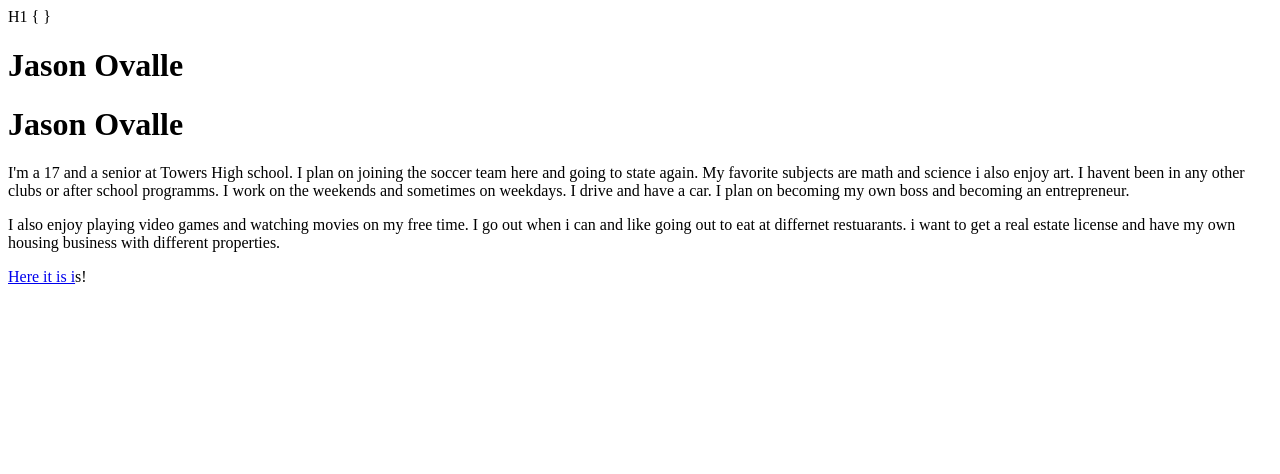
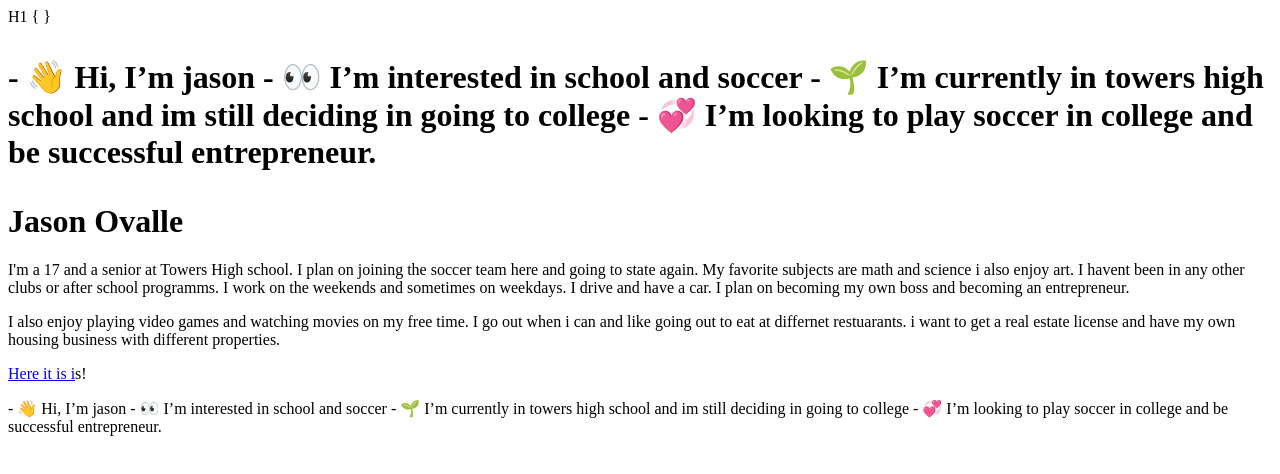
Before and after one commit to Bartolon1/Bartolon1.github.io, a plain HTML site: page index.html in a window 1280 px wide. Drawn offline with Linux system fonts and the light colour scheme.

Commit message:
Update index.html

```diff
--- a/index.html
+++ b/index.html
@@ -4,7 +4,13 @@ H1 {
  </head>
  <body>
  <H1>
-  Jason Ovalle
+  </html>
+  <p>
+- 👋 Hi, I’m jason
+- 👀 I’m interested in school and soccer
+- 🌱 I’m currently in towers high school and im still deciding in going to college
+- 💞️ I’m looking to play soccer in college and be successful entrepreneur.
+  </p>
   <H1>
 <!DOCTYPE html>
 <html lang="en-US">
@@ -30,3 +36,9 @@ i want to get a real estate license and have my own housing business with differ
 <a href="html/newpage.html">Here it is i<a/>s!
     </body>
 </html>
+  <p>
+- 👋 Hi, I’m jason
+- 👀 I’m interested in school and soccer
+- 🌱 I’m currently in towers high school and im still deciding in going to college
+- 💞️ I’m looking to play soccer in college and be successful entrepreneur.
+  </p>
```
